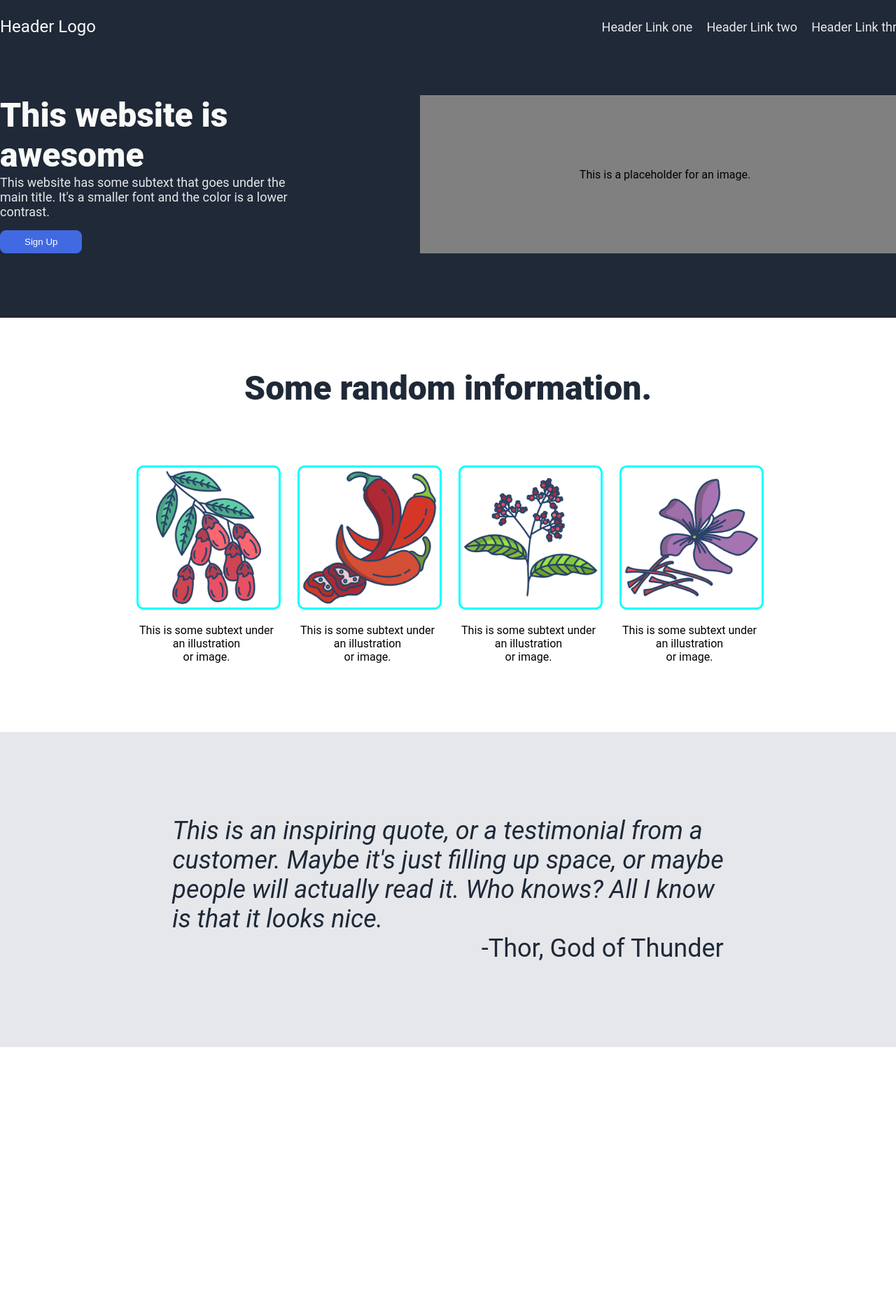
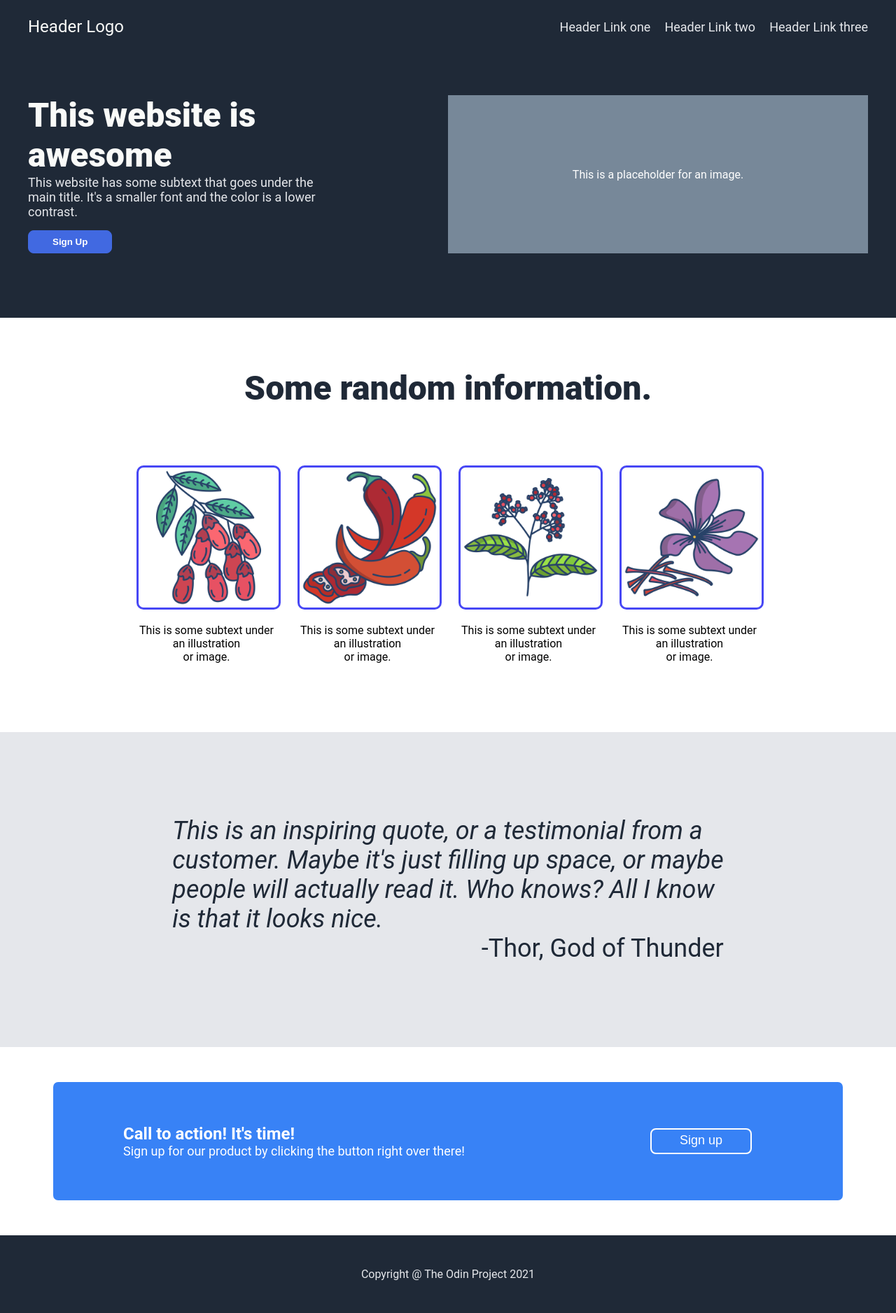
Before and after one commit to Avelazquez54/The-Odin-Project, a plain HTML site: page Project2_Landing_page/test.html in a window 1280 px wide. Shown: the whole page at 70% size. Before the commit the page ends 1496 px from the top, so only its background shows below. Drawn offline with Linux system fonts and the light colour scheme.

Commit message:
Uploading final version of project alongside test files used for debugging

```diff
--- a/Project2_Landing_page/styles.css
+++ b/Project2_Landing_page/styles.css
@@ -1,53 +1,57 @@
+html, body {
+  height: 100%;
+  width:100%;
+}
+
 body{
   display:flex;
   flex-direction: column;
   background-color: white;
   margin:0px;
   font-family: Roboto, sans-serif;
-  /* gap:40px; */
+  gap:50px;
+  overflow:scroll;
 }
 
 
 /* BEGINNING OF FIRST SECTION DIV CSS CODE */
 .first_section{
   display: flex;
-  flex-direction: column;
+  /* flex-direction: column; */
+  width:100%;
   background-color:#1F2937;
-  justify-content: center;
-  padding-bottom:100px;
+  justify-content: space-around;
+  padding-bottom: 60px;
+  margin:auto;
 }
 
+
 .header_section{
-  border-radius: 6px;
-  border-color: white;
-  border-style: solid;
   margin:auto;
   height:auto;
   padding-bottom:32px;
+  /* border: 6px white solid; Used for debugging. */
 }
 
 .header{
   display:flex;
   justify-content: space-between;
-  gap: 20px;
+  margin-bottom: 60px;
 }
 
 .Head{
   font-size: 24px;
   color:#F9FAF8;
-  border-radius: 6px;
-  border-color: pink;
-  border-style: solid;
+  /* border: 6px pink solid; Used for debugging. */
 }
 
 ul{
+  /* border: 6px orange solid; Used for debugging. */
   display:flex;
   list-style-type: none;
   gap:20px;
   align-items:center;
-  border-radius: 6px;
-  border-color: orange;
-  border-style: solid;
+  padding:0;
 }
 
 li{
@@ -55,77 +59,69 @@ li{
   color:#E5E7EB;
 }
 
-
-
 .Info{
+  /* border: 6px red solid; Used for debugging. */
   display:flex;
-  /* margin: auto; */
   gap:100px;
-  border-radius: 6px;
-  border-color: red;
-  border-style: solid;
-  /* margin:auto; */
-  /* padding:8px; */
   align-content: center;
   justify-content: center;
 }
 
 .text{
-  /* border-radius: 10px; */
-  border-color: green;
-  border-style: solid;
-  width:450px;
-  /* padding:8px; */
+  /* border: 6px green solid; Used for debugging. */
+  width:500px;
 }
 
 .Large{
+  /* border: 6px chocolate solid; Used for debugging. */
   font-size:48px;
   color:#F9FAF8;
   font-weight: 900;
   margin:auto;
+  margin-left: 0px;
+  text-align: left;
 }
 
 .smol{
-  margin:auto;
+  /* border: 6px aqua solid; Used for debugging. */
   font-size:18px;
   color:#E5E7EB;
+  margin-top: auto;
+  margin-bottom: 16px;
 }
+
 
 button{
   /* background-color:#3883F6; */
   cursor: pointer;
-  padding: 8px 16px;
+  padding: 8px 34px;
   border-radius: 8px;
   background: royalblue;
   border: 1px solid royalblue;
   color: white;
-  margin-top:18px;
+  margin:auto;
 }
 
 .placeholder{
   display: flex;
-  background-color: grey;
-  border-radius: 0px;
-  border-color: yellow;
-  border-style: solid;
-  width:700px;
+  background-color: lightslategray;
+  color:white;
+  /* border: 6px yellow solid; Used for debugging. */
+  width:600px;
   justify-content:center;
   align-items: center;
 }
 
-/* END OF FIRST SECTION DIV CSS CODE */
+/* END OF FIRST SECTION DIV CSS CODE. */
 
 
-/* END OF FIRST SECTION DIV CSS CODE */
-
-
-
-/* BEGINNING OF SECOND SECTION DIV CSS CODE */
+/* BEGINNING OF SECOND SECTION DIV CSS CODE. */
 
 .title {
-    font-size: 36px;
+  font-size: 48px;
   font-weight: 900;
   color:#1F2937;
+  margin-top: 22px;
   margin-bottom: 32px;
   text-align: center;
 }
@@ -133,60 +129,118 @@ button{
 img {
   width: 200px;
   height: 200px;
-    border-radius:5px;
+  border-radius:10px;
   border-style: solid;
-    border-color:aqua
+  border-color:rgb(71, 71, 245);
 }
 
 .second_section {
   display: flex;
   justify-content: center;
-    gap: 52px;
+  gap: 30px;
+  margin-bottom: 32px;
 }
 
-  .info {
-    max-width: 200px;
+.information {
+  width: 200px;
+  text-align: center;
 }
 
-  /* END OF SECOND SECTION DIV CSS CODE */
+.info{
+  width:200px;
+}
 
+/* END OF SECOND SECTION DIV CSS CODE. */
 
-
-  /* BEGINNING OF THIRD SECTION DIV CSS CODE */
+/* BEGINNING OF THIRD SECTION DIV CSS CODE. */
 
 .third_section{
-    text-align: center;
+  display: flex;
+  flex-direction: column;
+  justify-content:center;
   background-color:#E5E7EB;
-    padding:90px;
+  padding:120px;
+}
+
+.container{
+  flex-direction: column;
+  margin:auto;
 }
 
 .quote{
+  /* border:5px solid blue; Used for Debugging. */
   font-size: 36px;
   color:#1F2937;
   font-style: italic;
-    text-wrap: wrap;
+  margin:0px;
+}
+
+.mention {
+  /* border:5px solid red; Used for Debugging. */
+  font-size: 36px;
+  color:#1F2937;
+  text-align: right;
+  margin:0px;
 }
 
 
 /* END OF THIRD SECTION DIV CSS CODE */
 
 
-
  /* BEGINNING OF FOURTH SECTION DIV CSS CODE */
 
  .fourth_section{
-    text-align: center;
+  margin:auto;
+  color: white;
+
 }
+.ad{
+  display: flex;
+  /* justify-content: center; */
+  /* align-items: center; */
+  /* width:60rem; */
+  width:63rem;
+  padding:60px;
+  border-radius: 7px;
+  /* border:4px solid blue; Used for debugging purposes*/
+  background-color:#3882F6;
+  margin:auto;
+}
+
+.action {
+  margin:auto;
+  /* border: 5px solid red; Used for debugging purposes. */
+  font-size: 24px;
+
+}
+
+.message{
+  margin:auto;
+  font-size: 18px;
+}
+
+.ad-message {
+  /* border:5px solid green; Used for debugging purposes. */
+  margin-left:40px;
+}
+
+.signup {
+  border: 2px solid white;
+  padding:40px;
+  padding-top: 5px;
+  padding-bottom: 7px;
+  background: #3882F6;
+  font-size: 18px;
+  margin-right:70px;
+}
+
 
 
 /* END OF FOURTH SECTION DIV CSS CODE */
 
-
-
 /* BEGINNING OF FIFTH/FOOTER SECTION DIV CSS CODE */
 .footer {
 font-family: Roboto, sans-serif;
-    position: fixed;
 bottom: 0;
 left: 0;
 right: 0;
--- a/Project2_Landing_page/test.css
+++ b/Project2_Landing_page/test.css
@@ -1,5 +1,6 @@
 html, body {
     height: 100%;
+    width:100%;
   }
 
 body{
@@ -9,23 +10,21 @@ body{
     margin:0px;
     font-family: Roboto, sans-serif;
     gap:50px;
-
+    overflow:scroll;
 }
 
 
 /* BEGINNING OF FIRST SECTION DIV CSS CODE */
 .first_section{
     display: flex;
-    flex-direction: column;
+    /* flex-direction: column; */
+    width:100%;
     background-color:#1F2937;
-    justify-content: center;
+    justify-content: space-around;
     padding-bottom: 60px;
-}
-.first{
-    display:flex;
-    flex-direction: column;
     margin:auto;
 }
+
 
 .header_section{
     margin:auto;
@@ -105,9 +104,10 @@ button{
 
 .placeholder{
     display: flex;
-    background-color: grey;
+    background-color: lightslategray;
+    color:white;
     /* border: 6px yellow solid; Used for debugging. */
-    width:700px;
+    width:600px;
     justify-content:center;
     align-items: center;
 }
@@ -131,7 +131,7 @@ img {
     height: 200px;
     border-radius:10px;
     border-style: solid;
-    border-color:aqua
+    border-color:rgb(71, 71, 245);
   }
 
 .second_section {
@@ -185,3 +185,72 @@ img {
 
 
   /* END OF THIRD SECTION DIV CSS CODE */
+
+
+   /* BEGINNING OF FOURTH SECTION DIV CSS CODE */
+
+   .fourth_section{
+    margin:auto;
+    color: white;
+
+  }
+  .ad{
+    display: flex;
+    /* justify-content: center; */
+    /* align-items: center; */
+    /* width:60rem; */
+    width:63rem;
+    padding:60px;
+    border-radius: 7px;
+    /* border:4px solid blue; Used for debugging purposes*/
+    background-color:#3882F6;
+    margin:auto;
+  }
+
+  .action {
+    margin:auto;
+    /* border: 5px solid red; Used for debugging purposes. */
+    font-size: 24px;
+
+  }
+
+  .message{
+    margin:auto;
+    font-size: 18px;
+  }
+
+  .ad-message {
+    /* border:5px solid green; Used for debugging purposes. */
+    margin-left:40px;
+  }
+
+  .signup {
+    border: 2px solid white;
+    padding:40px;
+    padding-top: 5px;
+    padding-bottom: 7px;
+    background: #3882F6;
+    font-size: 18px;
+    margin-right:70px;
+  }
+
+
+
+  /* END OF FOURTH SECTION DIV CSS CODE */
+
+  /* BEGINNING OF FIFTH/FOOTER SECTION DIV CSS CODE */
+.footer {
+  font-family: Roboto, sans-serif;
+  bottom: 0;
+  left: 0;
+  right: 0;
+  height: 52px;
+  display: flex;
+  align-items: center;
+  justify-content: center;
+  background: #1F2937;
+  color:#E5E7EB;
+  padding: 30px;
+}
+
+/* END OF FIFTH/FOOTER SECTION DIV CSS CODE */
--- a/Project2_Landing_page/test.html
+++ b/Project2_Landing_page/test.html
@@ -22,7 +22,7 @@
                 <div class="text">
                     <p class="Large"> This website is <br>awesome </p>
                     <p class="smol"> This website has some subtext that goes under the <br> main title. It's a smaller font and the color is a lower<br> contrast.</p>
-                    <button> Sign Up </button>
+                    <button> <b>Sign Up</b> </button>
                 </div>
                 <div class="placeholder"> <p>This is a placeholder for an image.</p> </div>
             </div>
@@ -69,15 +69,22 @@
 
     <!-- Beginning of the fourth section. Similar to flex model css practice problem from the CSS exercises. -->
 
-    <!-- <div class="fourth_section">
-            <p class="action">Call to action! It's time!</p>
+    <div class="fourth_section">
+        <div class="ad">
+            <div class="ad-message">
+            <p class="action"><b>Call to action! It's time!</b></p>
             <p class="message">Sign up for our product by clicking the button right over there!</p>
-            <button>sign up</button>
-    </div> -->
+            </div>
+            <button class="signup">Sign up</button>
+        </div>
+    </div>
 
     <!-- END OF THE FOURTH SECTION -->
 
-
-
+    <!-- BEGINNING OF FIFTH/FOOTER SECTION!-->
+    <div class="footer">
+        <p>Copyright @ The Odin Project 2021</p>
+    </div>
+    <!-- END OF FIFTH/FOOTER SECTION. -->
 </body>
 </html>
```
Also changed, not shown: Project2_Landing_page/index.html (+41 -24 lines). Lines whose indentation alone changed are shown as unchanged.
